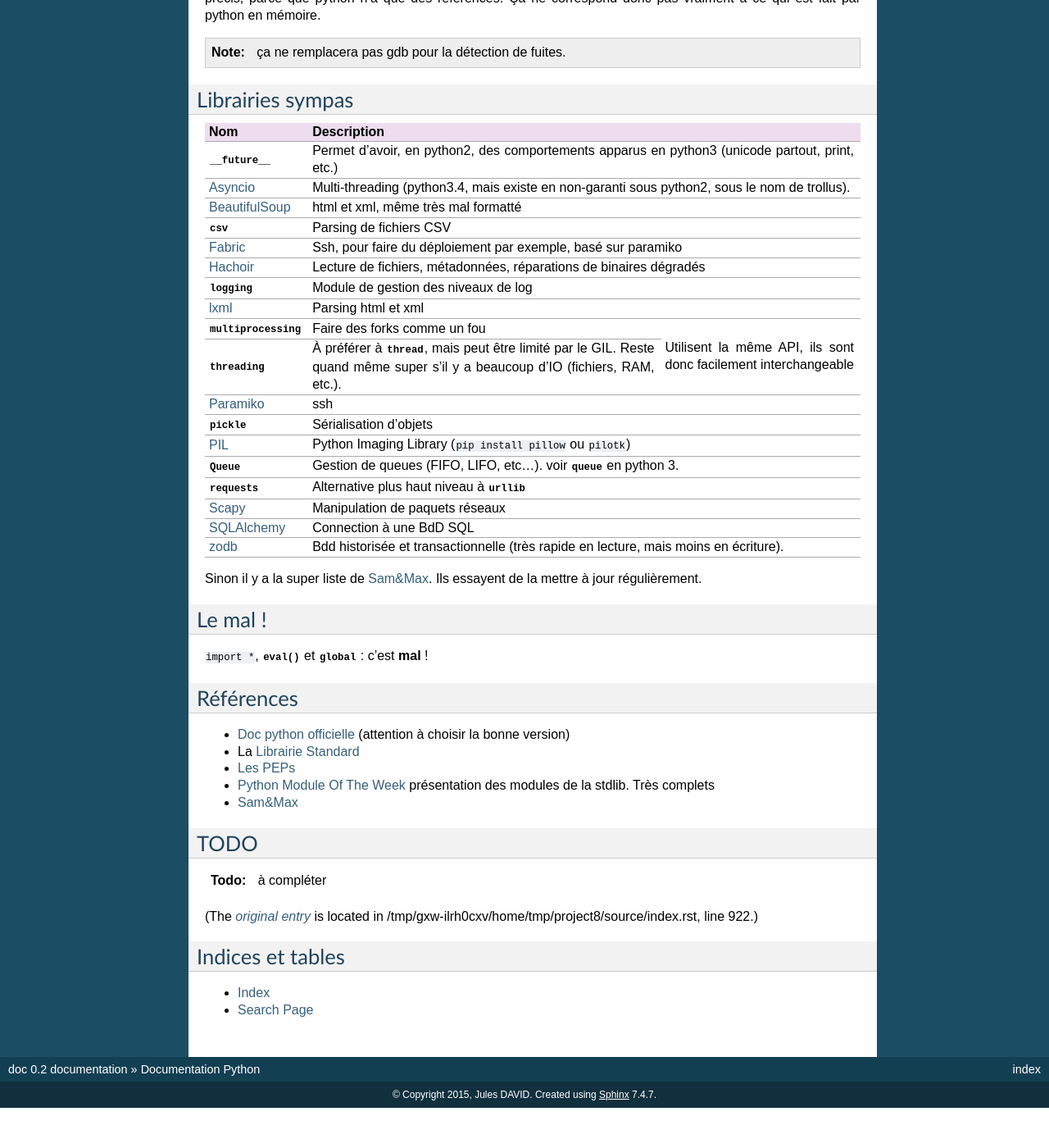
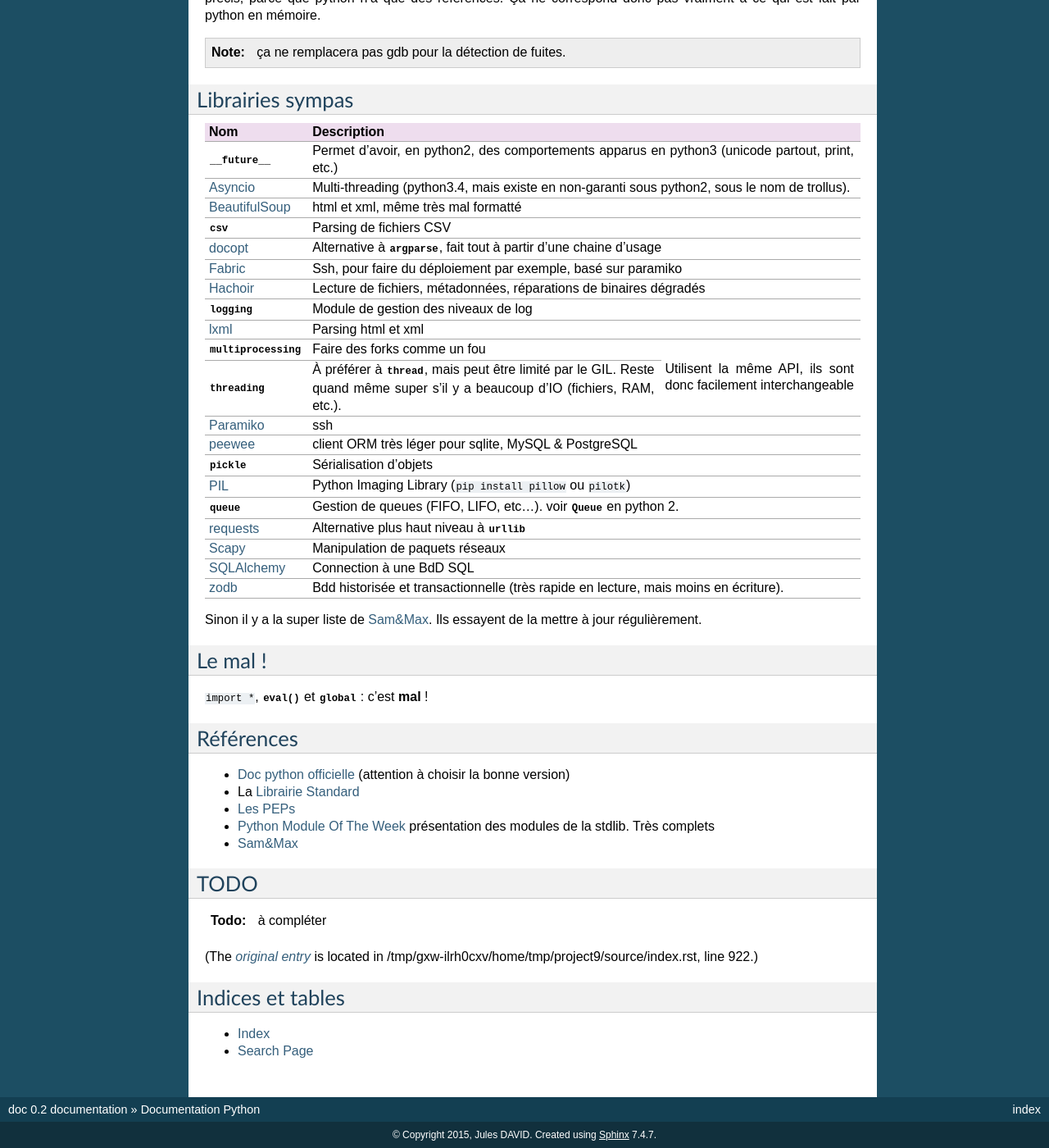
Before and after one commit to galactics/doc-python, a Sphinx documentation site: the page built from source/index.rst, in a window 1280 px wide and 1400 px high, scrolled down 17044 px. Shown: the whole window at 82% size. Built offline with Sphinx 7.4.7, drawn with Linux system fonts in a browser that asks for light colours; before the commit the page ends 18395 px from its top, so only the background shows below that.

Commit message:
libs peewee et docopt

```diff
--- a/source/conf.py
+++ b/source/conf.py
@@ -340,7 +340,5 @@
 
 # Example configuration for intersphinx: refer to the Python standard library.
 intersphinx_mapping = {
-    'python': ('http://docs.python.org/', None),
-    'bs4': ('http://www.crummy.com/software/BeautifulSoup/bs4/doc/', None),
-    'fabric': ('http://docs.fabfile.org/en/1.10/', None),
+    'python': ('http://docs.python.org/3.4', None),
 }
--- a/source/index.rst
+++ b/source/index.rst
@@ -1092,6 +1092,8 @@
 +----------------------------------+-----------------------------------------------------------------------------------+
 | :py:mod:`csv`                    | Parsing de fichiers CSV                                                           |
 +----------------------------------+-----------------------------------------------------------------------------------+
+| `docopt`_                        | Alternative à :py:mod:`argparse`, fait tout à partir d'une chaine d'usage         |
++----------------------------------+-----------------------------------------------------------------------------------+
 | `Fabric`_                        | Ssh, pour faire du déploiement par exemple, basé sur paramiko                     |
 +----------------------------------+-----------------------------------------------------------------------------------+
 | `Hachoir`_                       | Lecture de fichiers, métadonnées, réparations de binaires dégradés                |
@@ -1109,13 +1111,15 @@
 +----------------------------------+----------------------------------------------------------+------------------------+
 | `Paramiko`_                      | ssh                                                                               |
 +----------------------------------+-----------------------------------------------------------------------------------+
+| `peewee`_                        | client ORM très léger pour sqlite, MySQL & PostgreSQL                             |
++----------------------------------+-----------------------------------------------------------------------------------+
 | :py:mod:`pickle`                 | Sérialisation d'objets                                                            |
 +----------------------------------+-----------------------------------------------------------------------------------+
 | `PIL`_                           | Python Imaging Library (``pip install pillow`` ou ``pilotk``)                     |
 +----------------------------------+-----------------------------------------------------------------------------------+
-| :py:mod:`Queue`                  | Gestion de queues (FIFO, LIFO, etc...). voir :py:mod:`queue` en python 3.         |
+| :py:mod:`queue`                  | Gestion de queues (FIFO, LIFO, etc...). voir :py:mod:`Queue` en python 2.         |
 +----------------------------------+-----------------------------------------------------------------------------------+
-| :py:mod:`requests`               | Alternative plus haut niveau à :py:mod:`urllib`                                   |
+| `requests`_                      | Alternative plus haut niveau à :py:mod:`urllib`                                   |
 +----------------------------------+-----------------------------------------------------------------------------------+
 | `Scapy`_                         | Manipulation de paquets réseaux                                                   |
 +----------------------------------+-----------------------------------------------------------------------------------+
@@ -1128,11 +1132,14 @@
 .. Liste des liens vers les différentes docs en ligne
 .. _Asyncio: https://www.python.org/dev/peps/pep-3156/
 .. _BeautifulSoup: http://www.crummy.com/software/BeautifulSoup/bs4/doc/
+.. _docopt: http://docopt.readthedocs.org/en/latest/
 .. _Fabric: http://docs.fabfile.org/en/1.10/
 .. _Hachoir: https://bitbucket.org/haypo/hachoir/wiki/Home
 .. _lxml: http://lxml.de/
 .. _Paramiko: https://github.com/paramiko/paramiko/
+.. _peewee: http://peewee.readthedocs.org/
 .. _PIL: http://pillow.readthedocs.org/
+.. _requests: docs.python-requests.org/en/latest/
 .. _Scapy: http://secdev.org/projects/scapy/
 .. _SQLAlchemy: http://www.sqlalchemy.org/
 .. _zodb: http://www.zodb.org/en/latest/
```
